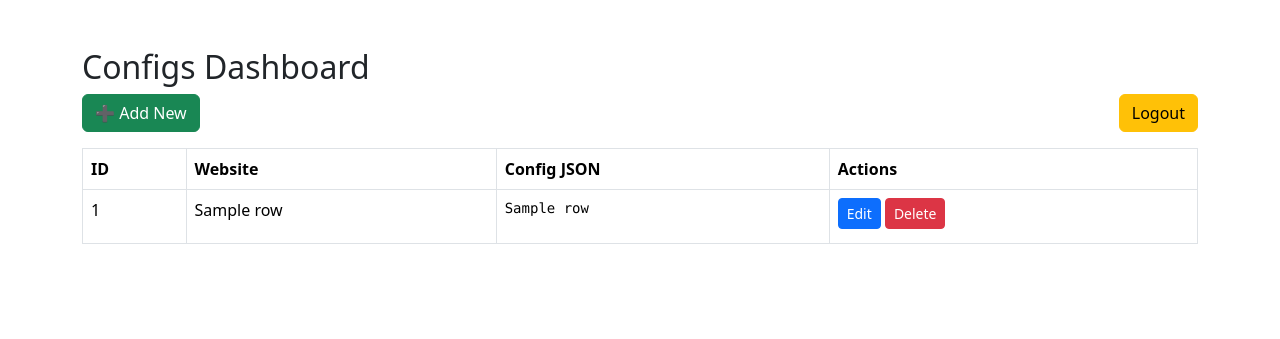
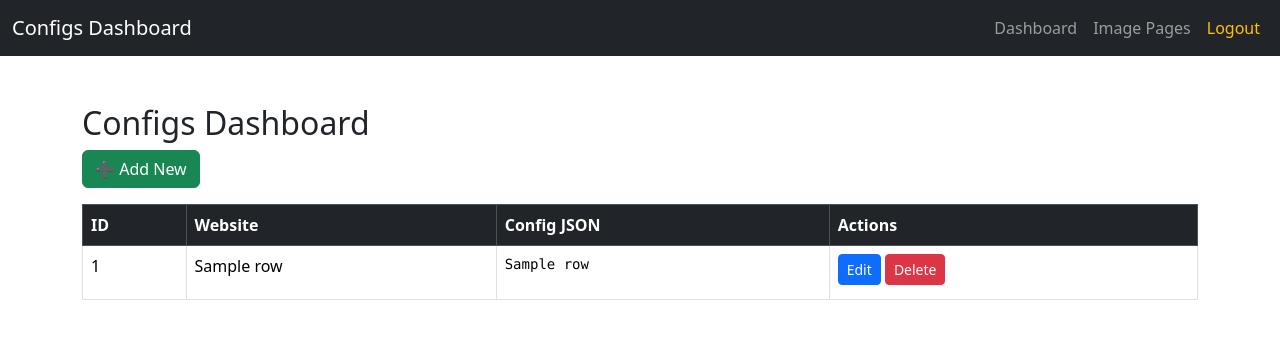
Before and after one commit to shankar-01/real_estate_telegram_bot, a Flask app: template templates/dashboard.html in a window 1280 px wide. Shown: the top 339 px of the page. Run offline with Flask 3, Linux system fonts and the light colour scheme; the template is opened without the code that fills it: most values are stand-ins (such as "Sample title", 1, 10 or a date in 2020).

Commit message:
menu bar added on dashboard

```diff
--- a/templates/dashboard.html
+++ b/templates/dashboard.html
@@ -6,10 +6,35 @@
 <link href="https://cdn.jsdelivr.net/npm/bootstrap@5.3.2/dist/css/bootstrap.min.css" rel="stylesheet">
 </head>
 <body>
+<!-- Navbar Menu -->
+<nav class="navbar navbar-expand-lg navbar-dark bg-dark">
+  <div class="container-fluid">
+    <a class="navbar-brand" href="{{ url_for('dashboard') }}">Configs Dashboard</a>
+    <button class="navbar-toggler" type="button" data-bs-toggle="collapse" data-bs-target="#navbarNav"
+      aria-controls="navbarNav" aria-expanded="false" aria-label="Toggle navigation">
+      <span class="navbar-toggler-icon"></span>
+    </button>
+
+    <div class="collapse navbar-collapse" id="navbarNav">
+      <ul class="navbar-nav ms-auto">
+        <li class="nav-item">
+          <a class="nav-link {% if request.endpoint == 'dashboard' %}active{% endif %}" href="{{ url_for('dashboard') }}">Dashboard</a>
+        </li>
+        <li class="nav-item">
+          <a class="nav-link {% if request.endpoint == 'image_pages' %}active{% endif %}" href="{{ url_for('image_pages') }}">Image Pages</a>
+        </li>
+        <li class="nav-item">
+          <a class="nav-link text-warning" href="{{ url_for('logout') }}">Logout</a>
+        </li>
+      </ul>
+    </div>
+  </div>
+</nav>
+
+<!-- Main Content -->
 <div class="container mt-5">
   <h2>Configs Dashboard</h2>
   <a href="{{ url_for('edit_field') }}" class="btn btn-success mb-3">➕ Add New</a>
-  <a href="{{ url_for('logout') }}" class="btn btn-warning mb-3 float-end">Logout</a>
 
   {% with messages = get_flashed_messages(with_categories=true) %}
     {% if messages %}
@@ -20,7 +45,7 @@
   {% endwith %}
 
   <table class="table table-bordered">
-    <thead>
+    <thead class="table-dark">
       <tr>
         <th>ID</th>
         <th>Website</th>
@@ -43,5 +68,7 @@
     </tbody>
   </table>
 </div>
+
+<script src="https://cdn.jsdelivr.net/npm/bootstrap@5.3.2/dist/js/bootstrap.bundle.min.js"></script>
 </body>
 </html>
```
